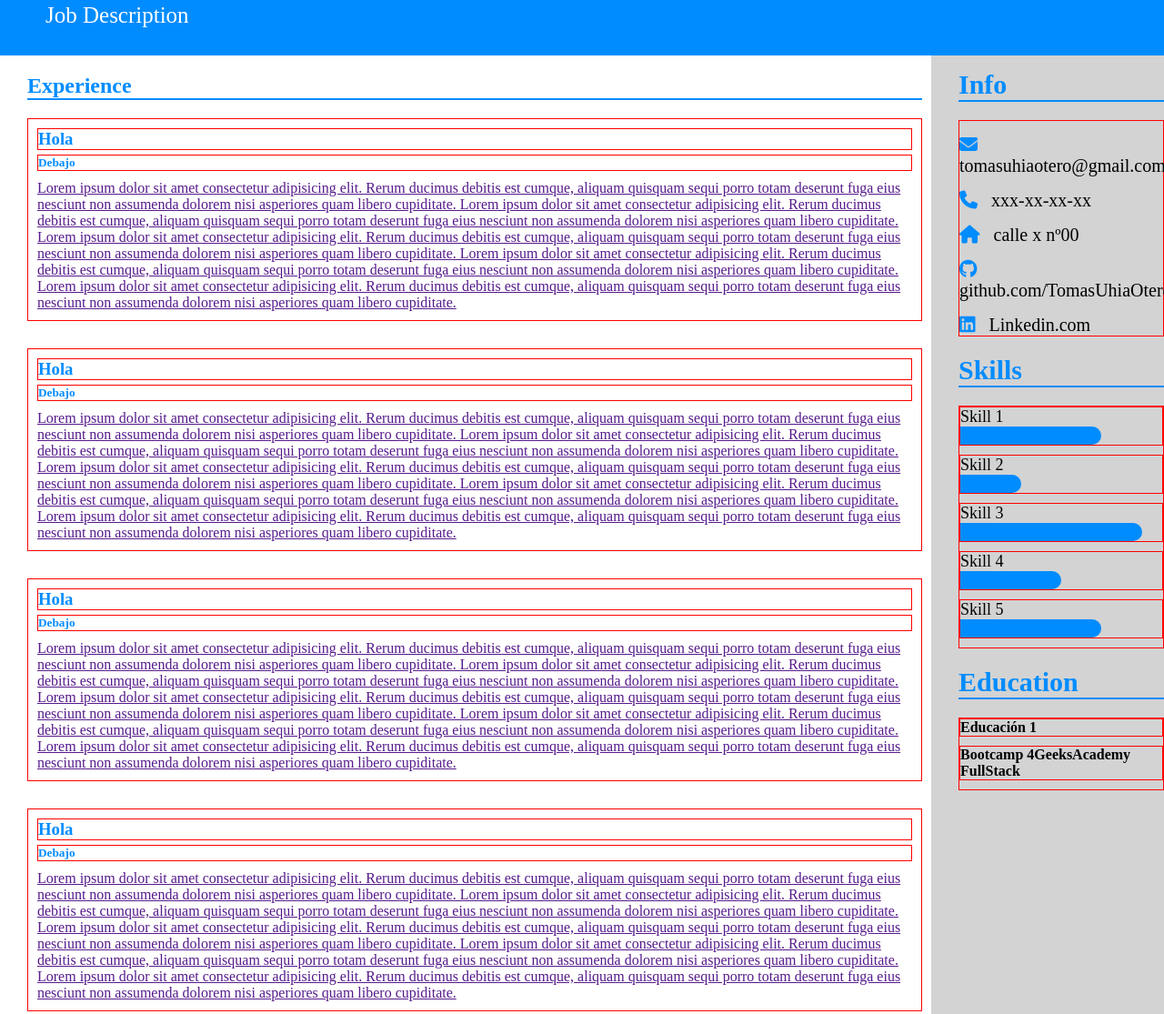
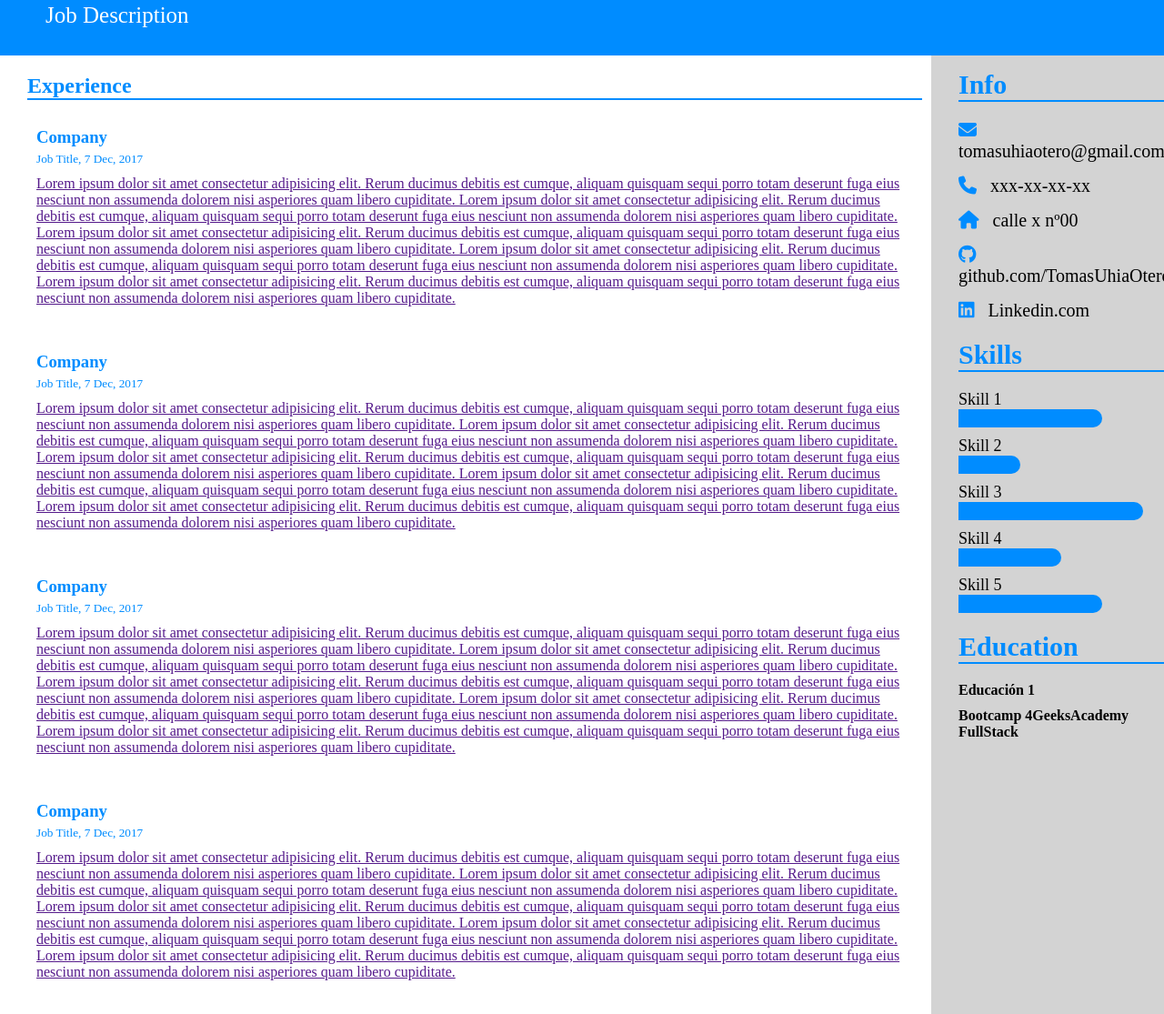
Before and after one commit to 4GeeksAcademy/Resume-Tomas, a plain HTML site: page index.html in a window 1280 px wide. Shown: the part 74-1189 px from the top of the page at 91% size. Drawn offline with Linux system fonts and the light colour scheme.

Commit message:
Version final Resume v2

```diff
--- a/index.html
+++ b/index.html
@@ -20,8 +20,8 @@
         <div id="Experiencia">
             <h2>Experience</h2>
             <div id="Item">
-                <h3>Hola</h3>
-                <h5>Debajo</h5>
+                <h3>Company</h3>
+                <h5>Job Title, 7 Dec, 2017</h5>
                 <a href="">Lorem ipsum dolor sit amet consectetur adipisicing elit. Rerum ducimus debitis est cumque, aliquam quisquam sequi porro totam deserunt fuga eius nesciunt non assumenda dolorem nisi asperiores quam libero cupiditate.
                     Lorem ipsum dolor sit amet consectetur adipisicing elit. Rerum ducimus debitis est cumque, aliquam quisquam sequi porro totam deserunt fuga eius nesciunt non assumenda dolorem nisi asperiores quam libero cupiditate.
                     Lorem ipsum dolor sit amet consectetur adipisicing elit. Rerum ducimus debitis est cumque, aliquam quisquam sequi porro totam deserunt fuga eius nesciunt non assumenda dolorem nisi asperiores quam libero cupiditate.
@@ -30,8 +30,8 @@
                 </a>
             </div>
             <div id="Item">
-                <h3>Hola</h3>
-                <h5>Debajo</h5>
+                <h3>Company</h3>
+                <h5>Job Title, 7 Dec, 2017</h5>
                 <a href="">Lorem ipsum dolor sit amet consectetur adipisicing elit. Rerum ducimus debitis est cumque, aliquam quisquam sequi porro totam deserunt fuga eius nesciunt non assumenda dolorem nisi asperiores quam libero cupiditate.
                     Lorem ipsum dolor sit amet consectetur adipisicing elit. Rerum ducimus debitis est cumque, aliquam quisquam sequi porro totam deserunt fuga eius nesciunt non assumenda dolorem nisi asperiores quam libero cupiditate.
                     Lorem ipsum dolor sit amet consectetur adipisicing elit. Rerum ducimus debitis est cumque, aliquam quisquam sequi porro totam deserunt fuga eius nesciunt non assumenda dolorem nisi asperiores quam libero cupiditate.
@@ -40,8 +40,8 @@
                 </a>
             </div>
             <div id="Item">
-                <h3>Hola</h3>
-                <h5>Debajo</h5>
+                <h3>Company</h3>
+                <h5>Job Title, 7 Dec, 2017</h5>
                 <a href="">Lorem ipsum dolor sit amet consectetur adipisicing elit. Rerum ducimus debitis est cumque, aliquam quisquam sequi porro totam deserunt fuga eius nesciunt non assumenda dolorem nisi asperiores quam libero cupiditate.
                     Lorem ipsum dolor sit amet consectetur adipisicing elit. Rerum ducimus debitis est cumque, aliquam quisquam sequi porro totam deserunt fuga eius nesciunt non assumenda dolorem nisi asperiores quam libero cupiditate.
                     Lorem ipsum dolor sit amet consectetur adipisicing elit. Rerum ducimus debitis est cumque, aliquam quisquam sequi porro totam deserunt fuga eius nesciunt non assumenda dolorem nisi asperiores quam libero cupiditate.
@@ -50,8 +50,8 @@
                 </a>
             </div>
             <div id="Item">
-                <h3>Hola</h3>
-                <h5>Debajo</h5>
+                <h3>Company</h3>
+                <h5>Job Title, 7 Dec, 2017</h5>
                 <a href="">Lorem ipsum dolor sit amet consectetur adipisicing elit. Rerum ducimus debitis est cumque, aliquam quisquam sequi porro totam deserunt fuga eius nesciunt non assumenda dolorem nisi asperiores quam libero cupiditate.
                     Lorem ipsum dolor sit amet consectetur adipisicing elit. Rerum ducimus debitis est cumque, aliquam quisquam sequi porro totam deserunt fuga eius nesciunt non assumenda dolorem nisi asperiores quam libero cupiditate.
                     Lorem ipsum dolor sit amet consectetur adipisicing elit. Rerum ducimus debitis est cumque, aliquam quisquam sequi porro totam deserunt fuga eius nesciunt non assumenda dolorem nisi asperiores quam libero cupiditate.
--- a/styles.css
+++ b/styles.css
@@ -53,20 +53,17 @@
 
 /*Seccion items*/
 #Item{
-    border: 1px solid red;
     padding: 10px;
     margin-bottom: 30px;
     margin-top: 20px;
 }
 
-#Item h3 {
-    border: 1px solid red;
-}
+
 
 #Item h5 {
-   border: 1px solid red;
    margin-bottom: 10px;
    margin-top: 5px;
+   font-weight: 200;
 
 }
 
@@ -75,7 +72,6 @@
     margin-top: 20px;
     margin-bottom: 20px;
     color: black;
-    border: 1px solid red;
 }
 
 ul {
@@ -95,12 +91,10 @@ i{
 
 #contenedor-skill {
     width: 100%;
-    border: 1px solid red;
     font-size: 18px;
     margin-bottom: 10px;
 }
 
 .Educacion {
     margin-bottom: 10px;
-    border: 1px solid red;
 }
```
